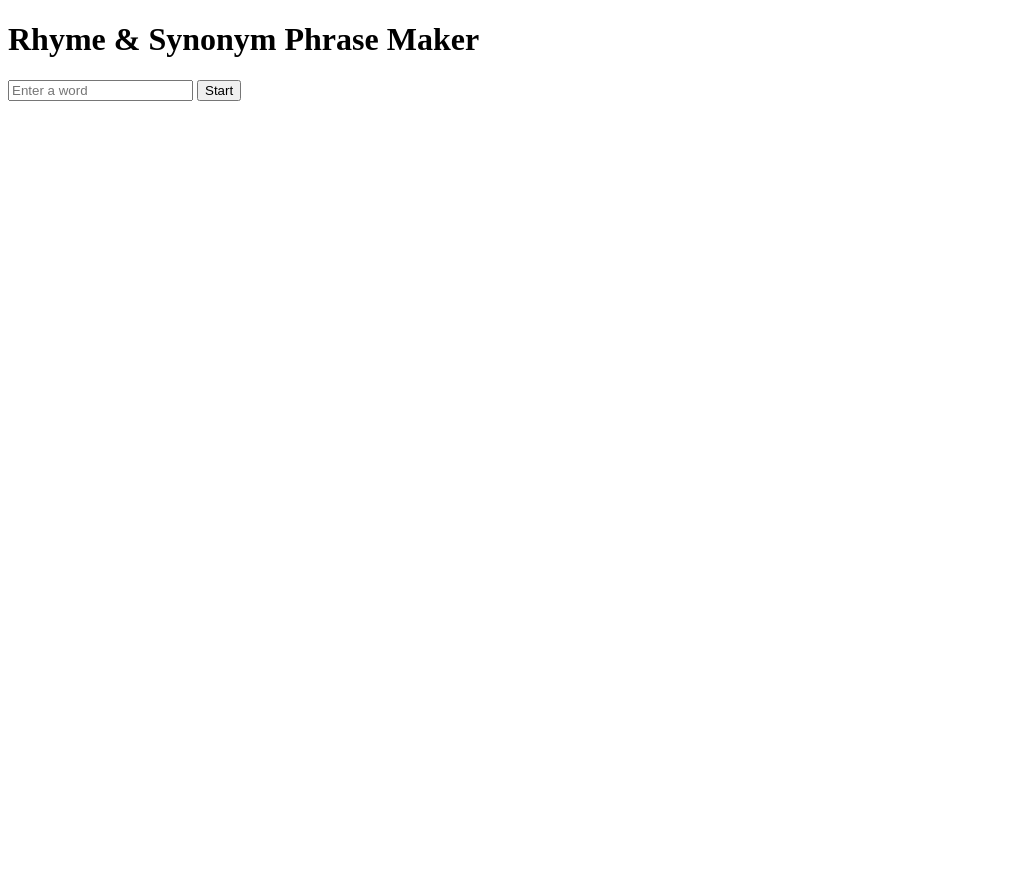
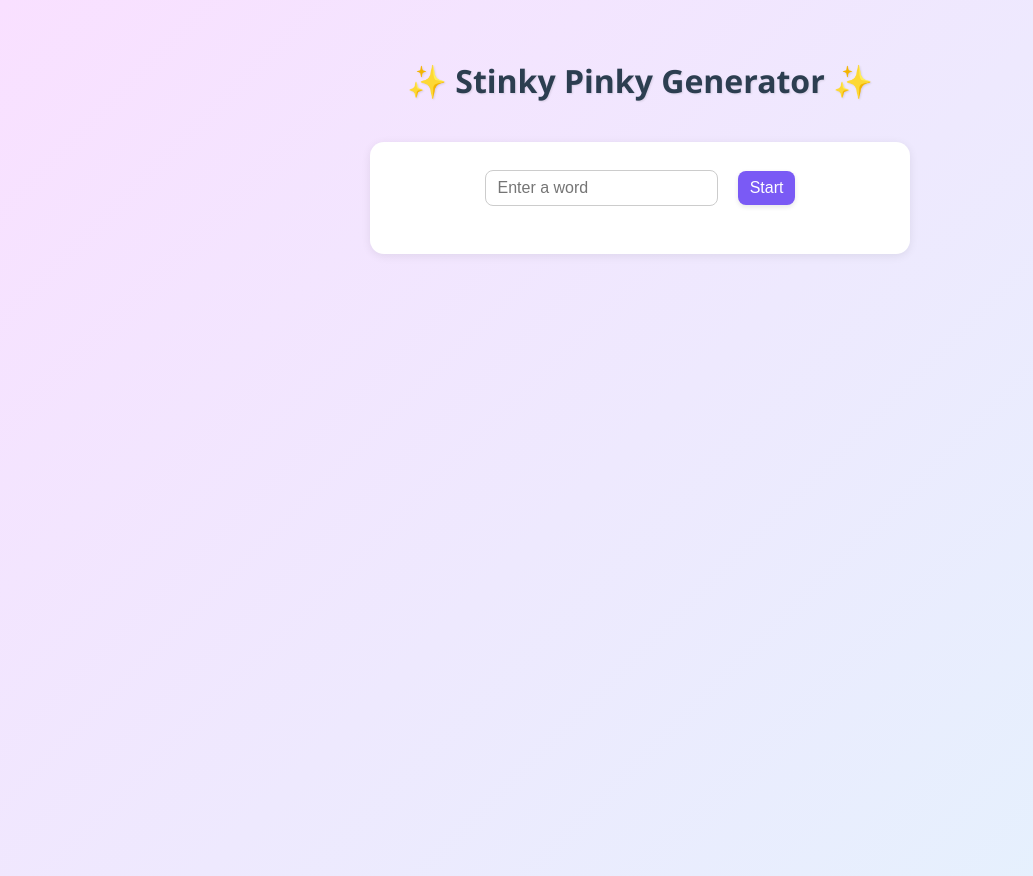
Before and after one commit to AMclockwork/StinkyPinky, a plain HTML site: page index.html in a window 1280 px wide. Shown: the whole page, without its empty margins (0-1033 px from the left). Before the commit the page ends 800 px from the top, so only its background shows below. Drawn offline with Linux system fonts and the light colour scheme.

Commit message:
Add files via upload

```diff
--- a/index.html
+++ b/index.html
@@ -1,11 +1,89 @@
 <!DOCTYPE html>
-<html>
+<html lang="en">
 <head>
   <meta charset="UTF-8">
-  <title>Rhyme & Synonym Phrase Maker</title>
+  <title>Stinky Pinky Generator</title>
+  <style>
+    body {
+      font-family: "Segoe UI", Arial, sans-serif;
+      background: linear-gradient(135deg, #f9e0ff, #e3f2fd);
+      color: #333;
+      display: flex;
+      flex-direction: column;
+      align-items: center;
+      justify-content: flex-start;
+      min-height: 100vh;
+      padding: 30px;
+      animation: fadeIn 1.2s ease-in;
+    }
+
+    @keyframes fadeIn {
+      from { opacity: 0; transform: translateY(10px); }
+      to { opacity: 1; transform: translateY(0); }
+    }
+
+    h1 {
+      color: #2c3e50;
+      margin-bottom: 20px;
+      text-shadow: 1px 1px 2px rgba(0,0,0,0.1);
+    }
+
+    input, select, button {
+      font-size: 16px;
+      padding: 8px 12px;
+      margin: 8px;
+      border-radius: 8px;
+      border: 1px solid #ccc;
+      outline: none;
+      transition: all 0.2s ease;
+    }
+
+    input:focus, select:focus {
+      border-color: #7a5af5;
+      box-shadow: 0 0 6px rgba(122,90,245,0.4);
+    }
+
+    button {
+      background: #7a5af5;
+      color: white;
+      border: none;
+      cursor: pointer;
+      box-shadow: 0 2px 5px rgba(0,0,0,0.1);
+    }
+
+    button:hover {
+      background: #6b4ae3;
+      transform: translateY(-1px);
+    }
+
+    .card {
+      background: white;
+      border-radius: 14px;
+      box-shadow: 0 2px 10px rgba(0,0,0,0.08);
+      padding: 20px;
+      width: 90%;
+      max-width: 500px;
+      margin-top: 20px;
+      text-align: center;
+      animation: fadeIn 1.2s ease-in;
+    }
+
+    #finalResult {
+      margin-top: 20px;
+      font-size: 18px;
+      font-weight: bold;
+      color: #2c3e50;
+    }
+
+    p {
+      margin: 10px 0 5px;
+      font-weight: 500;
+    }
+  </style>
 </head>
 <body>
-  <h1>Rhyme & Synonym Phrase Maker</h1>
+  <h1>✨ Stinky Pinky Generator ✨</h1>
+  <div class="card">
     <input id="startWord" placeholder="Enter a word">
     <button onclick="getSynonyms()">Start</button>
 
@@ -13,6 +91,7 @@
     <div id="step2"></div>
     <div id="step3"></div>
     <div id="finalResult"></div>
+  </div>
 
   <script>
     let originalWord = "", chosenSynonym = "", chosenRhyme = "";
@@ -20,6 +99,7 @@
     async function getSynonyms() {
       originalWord = document.getElementById("startWord").value.trim();
       if (!originalWord) return;
+      clearSteps();
       const res = await fetch(`https://api.datamuse.com/words?ml=${originalWord}`);
       const words = await res.json();
       showOptions(words, "step1", "Pick a synonym:", selectSynonym);
@@ -27,11 +107,12 @@
 
     function showOptions(words, id, label, callback) {
       let div = document.getElementById(id);
-      div.innerHTML = label + "<br>";
+      div.innerHTML = `<p>${label}</p>`;
       let select = document.createElement("select");
       words.slice(0, 10).forEach(w => {
         let opt = document.createElement("option");
-        opt.value = w.word; opt.textContent = w.word;
+        opt.value = w.word;
+        opt.textContent = w.word;
         select.appendChild(opt);
       });
       let btn = document.createElement("button");
@@ -57,8 +138,15 @@
 
     function selectFinalWord(word) {
       document.getElementById("finalResult").innerHTML =
-        `Your phrase: <b>${originalWord}</b> + <b>${word}</b><br>
+        `Your Stinky Pinky: <b>${originalWord}</b> + <b>${word}</b><br>
          (Rhyming pair: ${chosenSynonym} & ${chosenRhyme})`;
+    }
+
+    function clearSteps() {
+      document.getElementById("step1").innerHTML = "";
+      document.getElementById("step2").innerHTML = "";
+      document.getElementById("step3").innerHTML = "";
+      document.getElementById("finalResult").innerHTML = "";
     }
   </script>
 </body>
```
Lines whose indentation alone changed are shown as unchanged.
